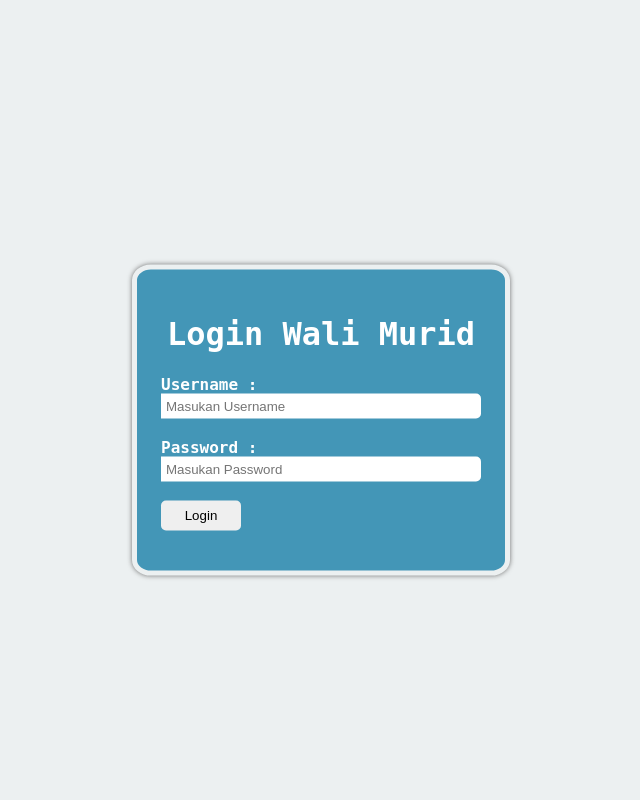
After one commit to Zersya/Web-Sistem-Sekolah, a PHP site: the page made by application/views/v_loginOrtu.php in a window 1280 px wide. The commit adds this page. Shown: the whole page, without its empty margins (319-959 px from the left). Run offline with PHP 8.4, Linux system fonts and the light colour scheme; the template is opened without the code that fills it, so the values that code supplies are empty.

Commit message:
Wali Murid
tambah tampilan nilai bagi ortu

```diff
--- a/application/config/config.php
+++ b/application/config/config.php
@@ -23,7 +23,7 @@ defined('BASEPATH') OR exit('No direct script access allowed');
 | a PHP script and you can easily do that on your own.
 |
 */
-$config['base_url'] = 'http://localhost/SistemSekolah/';
+$config['base_url'] = 'http://localhost/Web_SistemSekolah/';
 
 /*
 |--------------------------------------------------------------------------
--- a/application/models/m_login.php
+++ b/application/models/m_login.php
@@ -15,5 +15,9 @@ class m_login extends CI_Model
     $this->db->select('nis, username_murid, password_murid');
     return $this->db->get_where($table, $where);
   }
+  function cek_loginOrtu($table, $where){
+    $this->db->select('NoInduk, NIS, username, password');
+    return $this->db->get_where($table, $where);
+  }
 }
  ?>
--- a/application/models/m_ortu.php
+++ b/application/models/m_ortu.php
@@ -1,5 +1,6 @@
 <?php
-
+class m_Ortu extends CI_Model
+{
 function listNilai($where){
         $this->db->select('*');
         $this->db->from('nilai');
@@ -10,4 +11,5 @@ function listNilai($where){
 	  function scan_profil($query){
         return $this->db->query($query);
       }
+}
 ?>
--- /dev/null
+++ b/application/views/v_loginOrtu.php
@@ -0,0 +1,128 @@
+<html>
+  <head>
+    <title>Login</title>
+  </head>
+  <script src='<?php echo base_url('javascript/jquery-3.2.0.min.js');?>'></script>
+
+  <script>
+  var base_url = "<?php echo base_url('index.php'); ?>";
+    $().ready(function(){
+      $('#FormInput').submit(function(e){
+        e.preventDefault();
+        $.ajax({
+          'type': 'POST',
+          'url': base_url+"/loginOrtu/aksi_login",
+          'data': $(this).serialize(),
+          'success': function(data){
+            if(data == "LoginWali"){
+              window.location=base_url+"/ortu";
+            }
+            else{
+              $('#notif').html(data);
+            }
+          }
+        });
+      });
+    });
+  </script>
+
+  <body>
+    <div id='container-login'>
+      <img class='image' src="<?php echo base_url('images/Trigonometri.png'); ?>"/>
+      <div class='body'>
+        <h1 align='center'>Login Wali Murid</h1>
+        <form id='FormInput'>
+          <a>Username : <br>
+            <input type="text" name='username' placeholder="Masukan Username"><br><br>
+          Password :<br>
+            <input type="password" name='password' placeholder="Masukan Password"><br><br>
+            <input id='submit' type='submit' value="Login" style="width : 80px; height : 30px;">
+        </form>
+        <div id='notif' style="text-align: center;"></div>
+      </div>
+    </div>
+  </body>
+</html>
+<style type='text/css'>
+
+  body{
+    background-color: #ecf0f1;
+  }
+  select{
+    margin: 3px;
+    padding: 3px 8px;
+    background-color: #ecf0f1;
+    color: #515151;
+    display: inline-block;
+    border: 1px solid #ccc;
+    border-radius: 4px;
+    font-family: Tahoma;
+  }
+
+  #container-login .image{
+    max-width: 12%;
+    max-height: 12%;
+    position: relative;
+    display: block;
+    left: 43%;
+  }
+
+  #container-login .body{
+    top : 50%;
+    left : 50%;
+    transform: translate(-50%, -50%);
+    padding : 24px;
+    position: fixed;
+    border: 1px solid #fff;
+    margin-top: 20px;
+    background-color: #4396b7;
+    border-radius: 5%;
+    border-width: 5px;
+    border-color: #ecf0f1;
+    width : 25%;
+    height: auto;
+    box-shadow: 0px 0px 5px 0px #6E6E6E;
+  }
+  h1 {
+    color : #fff;
+    font-family: monospace;
+    font-size: 32px;
+  }
+
+  a {
+    color : #fff;
+    font-size: 16px;
+    font-weight: bold;
+    font-family: monospace;
+  }
+
+input[type=text], input[type=password] {
+  padding-left: 5px;
+  padding: 5px 0 5px 5px;
+  width: 100%;
+  border-top-right-radius: 5px;
+  border-bottom-right-radius: 5px;
+  border-color: #fff;
+  border-style: none;
+  transition: all 0.2s ease-in-out;
+}
+
+input[type=text]:focus, input[type=password]:focus {
+  border-left-style: solid;
+  border-left-width: thick;
+  border-left-color: #5a5a5a;
+}
+
+input[type=submit]{
+  border-radius : 5px;
+  border-style: none;
+  transition: all 0.5s ease-in-out;
+}
+input[type=submit]:hover{
+  border-style: solid;
+  border-width: 1px;
+  border-color : #5a5a5a;
+  cursor: pointer;
+}
+
+</style>
--- a/application/views/v_main.php
+++ b/application/views/v_main.php
@@ -23,6 +23,8 @@
         <a href="<?php echo base_url('index.php/loginGuru'); ?>">Login Guru</a>
         <a><b>|</a></b>
         <a href="<?php echo base_url('index.php/loginMurid'); ?>">Login Murid</a>
+		<a><b>|</a></b>
+        <a href="<?php echo base_url('index.php/loginOrtu'); ?>">Login Wali Murid</a>
     </div>
     <div id="welcomeContainer" class="daftar">
         <a href="<?php echo base_url('index.php/daftar'); ?>">Mendaftar Sekolah</a>
```
Also changed, not shown: application/controllers/loginOrtu.php (added, +50 -0 lines), application/controllers/ortu.php (+10 -5 lines), application/views/v_ortu.php (+5 -5 lines).
